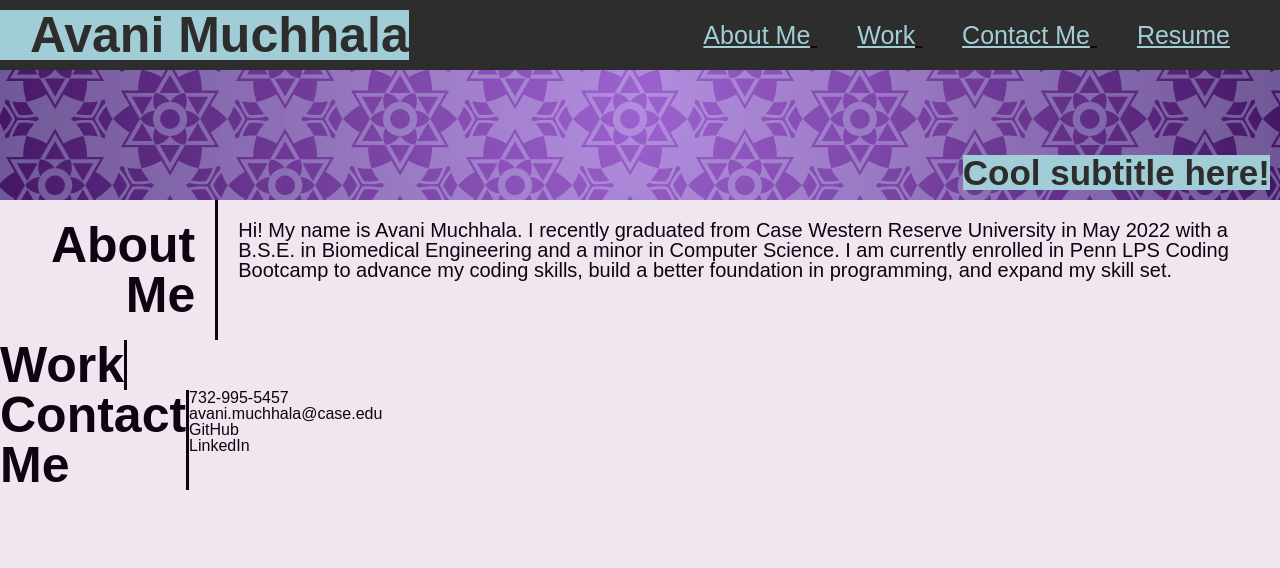
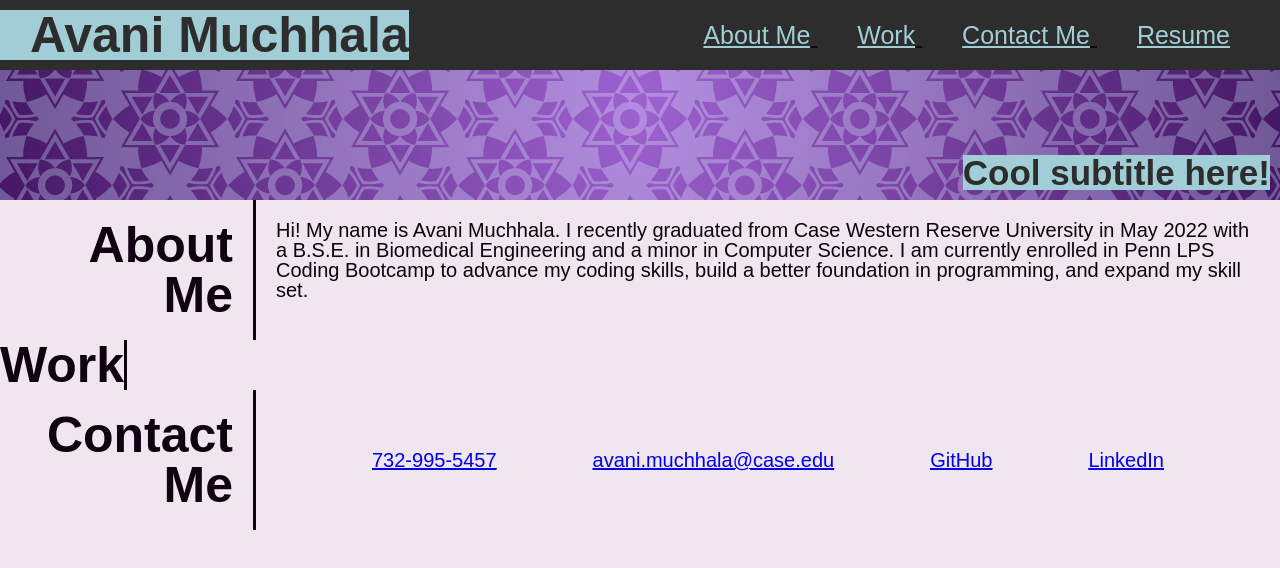
Before and after one commit to AvaniMuchhala/my-portfolio, a plain HTML site: page index.html in a window 1280 px wide. Drawn offline with Linux system fonts and the light colour scheme.

Commit message:
roughly formatted contact me section

```diff
--- a/assets/css/style.css
+++ b/assets/css/style.css
@@ -12,7 +12,7 @@ header {
     position: relative;
 }
 
-a {
+#top-header a {
     color: rgb(161, 206, 214);
 }
 
@@ -65,17 +65,44 @@ main h2 {
 }
 
 #about-me h2{
-    flex-grow: 1;
+    width: 20%;
     padding: 20px;
     text-align: right;
 }
 
 #about-me p{
-    flex-grow: 2;
-    width: 1000px;
+    width: 80%;
     padding: 20px;
 }
 
 p {
     font-size: 20px;
 }
+
+/* #contact-me li {
+    display: inline;
+} */
+
+#contact-me h2 {
+    padding: 20px;
+    text-align: right;
+    width: 20%;
+
+}
+
+#contact-me ul{
+    width: 80%;
+    padding: 20px;
+    display: flex;
+    justify-content: space-evenly;
+    align-items: center;
+
+}
+
+#contact-me li {
+    text-decoration: underline;
+}
+
+#contact-me a {
+    font-size: 20px;
+}
--- a/index.html
+++ b/index.html
@@ -44,10 +44,10 @@
         <section id="contact-me">
             <h2>Contact<br>Me</h2>
             <ul>
-                <li>732-995-5457</li>
-                <li>avani.muchhala@case.edu</li>
-                <li>GitHub</li>
-                <li>LinkedIn</li>
+                <li><a href="tel:+7329955457">732-995-5457</a></li> <!--TODO: check attribute-->
+                <li><a href="mailto:avani.muchhala@case.edu">avani.muchhala@case.edu</a></li>
+                <li><a href="https://github.com/AvaniMuchhala">GitHub</a></li>
+                <li><a href="https://www.linkedin.com/in/avanimuchhala/">LinkedIn</a></li>
             </ul>
         </section>
     </main>
```
